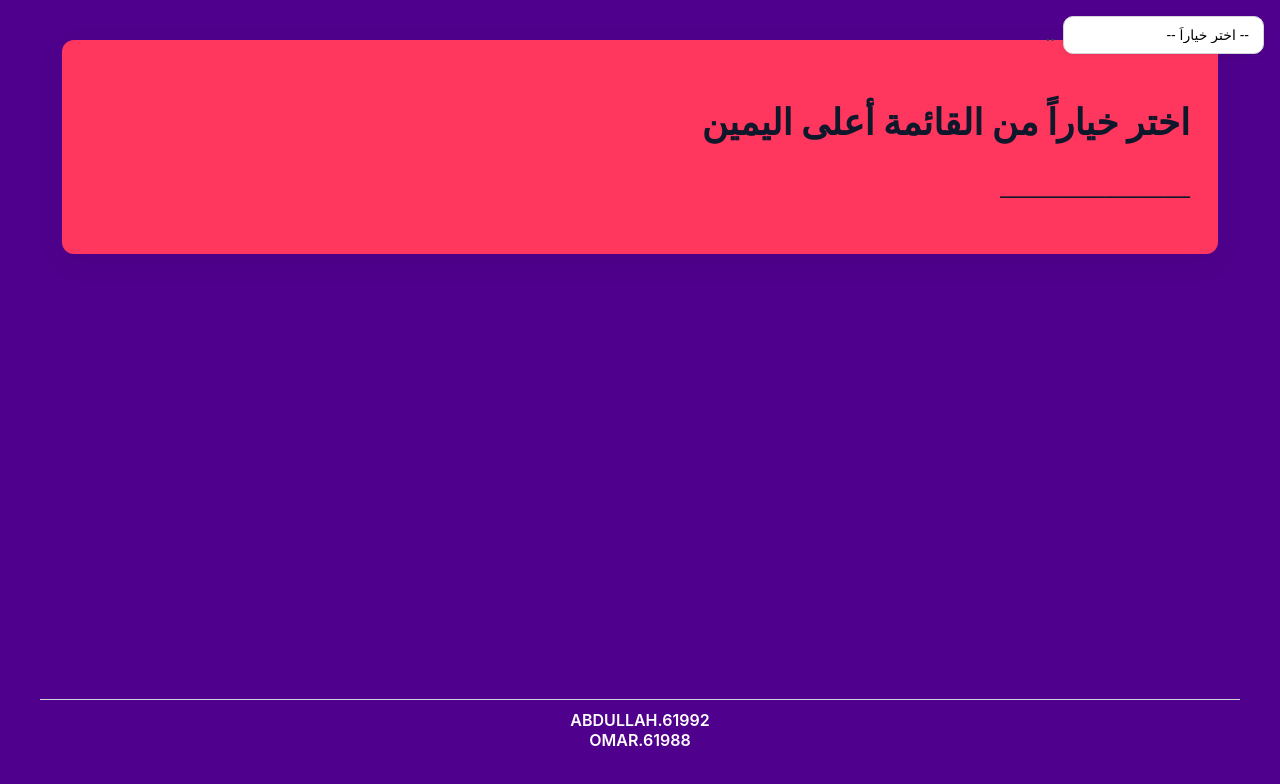
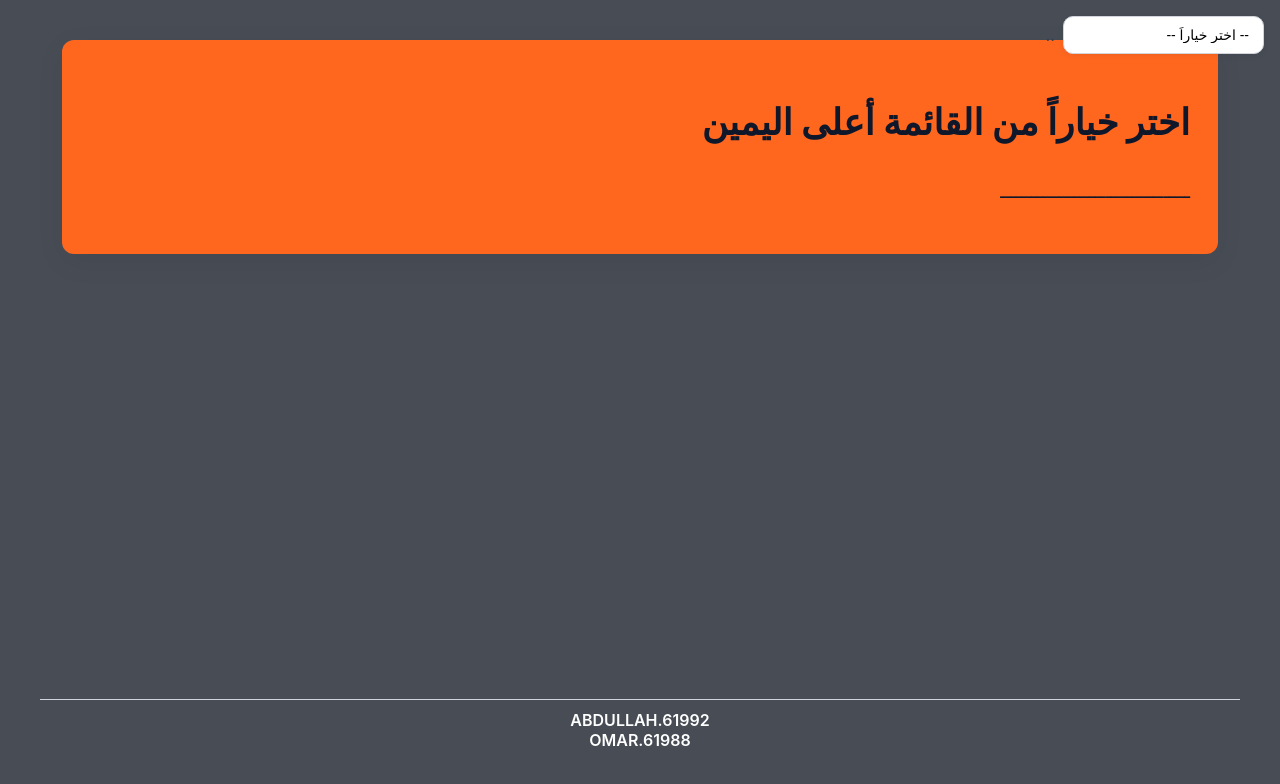
Before and after one commit to AbdullahCCCUS/TS, a plain HTML site: page index.html in a window 1280 px wide. Drawn offline with Linux system fonts and the light colour scheme.

Commit message:
Update index.html

```diff
--- a/index.html
+++ b/index.html
@@ -7,7 +7,7 @@
   <style>
     :root{
       --gap:16px;
-      --bg:#4f008c;
+      --bg:#474C55;
       --card:#ffffff;
     }
     html, body {
@@ -62,7 +62,7 @@
     .text-box{
       width:100%;
       max-width:1100px;
-      background:linear-gradient(180deg, rgba(255, 55, 94), rgba(255, 55, 94));
+      background:linear-gradient(180deg, rgba(255, 103, 31), rgba(255, 103, 31));
       border-radius:12px;
       padding:28px;
       box-shadow:0 8px 30px rgba(2,6,23,0.06);
```
